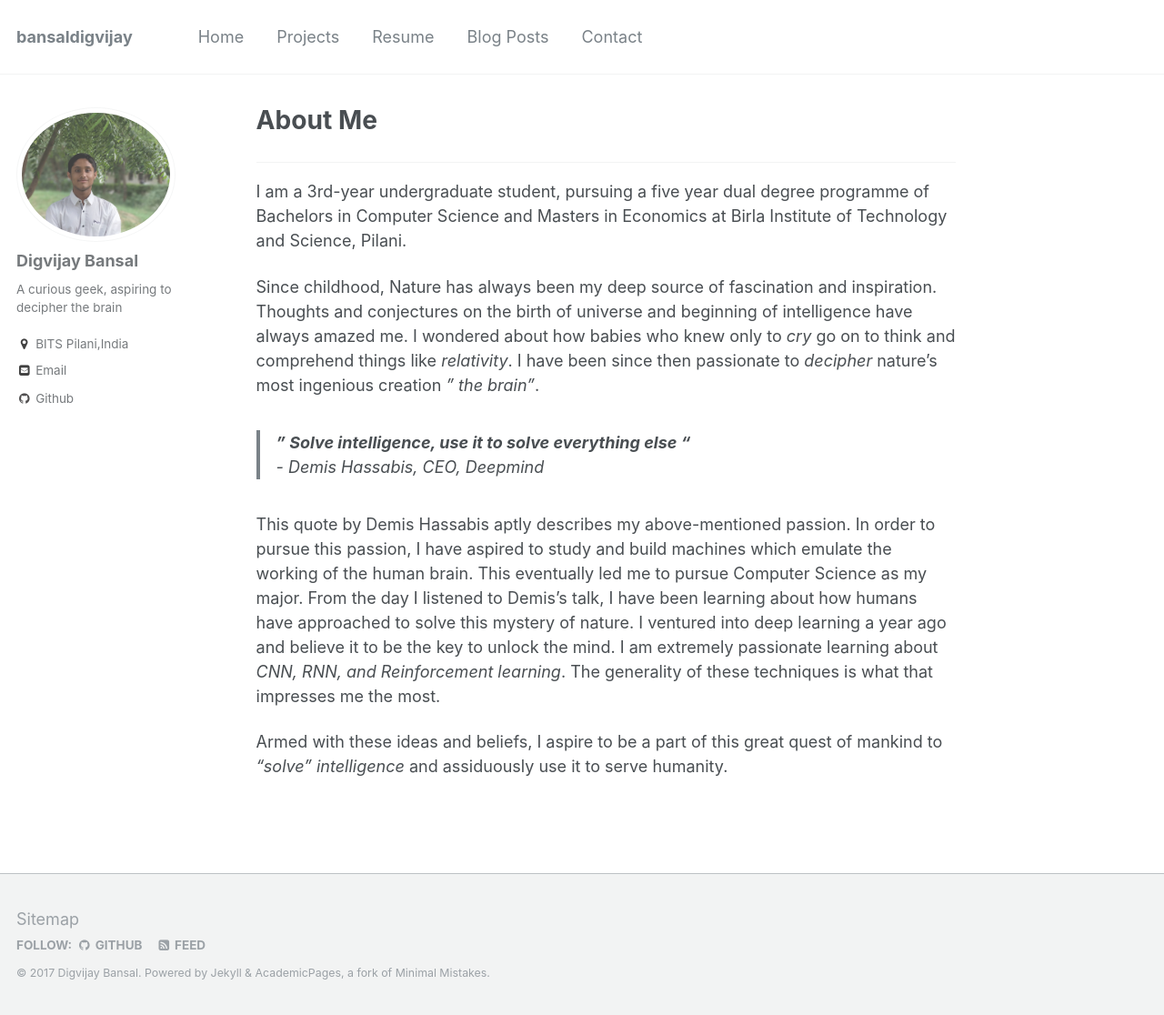
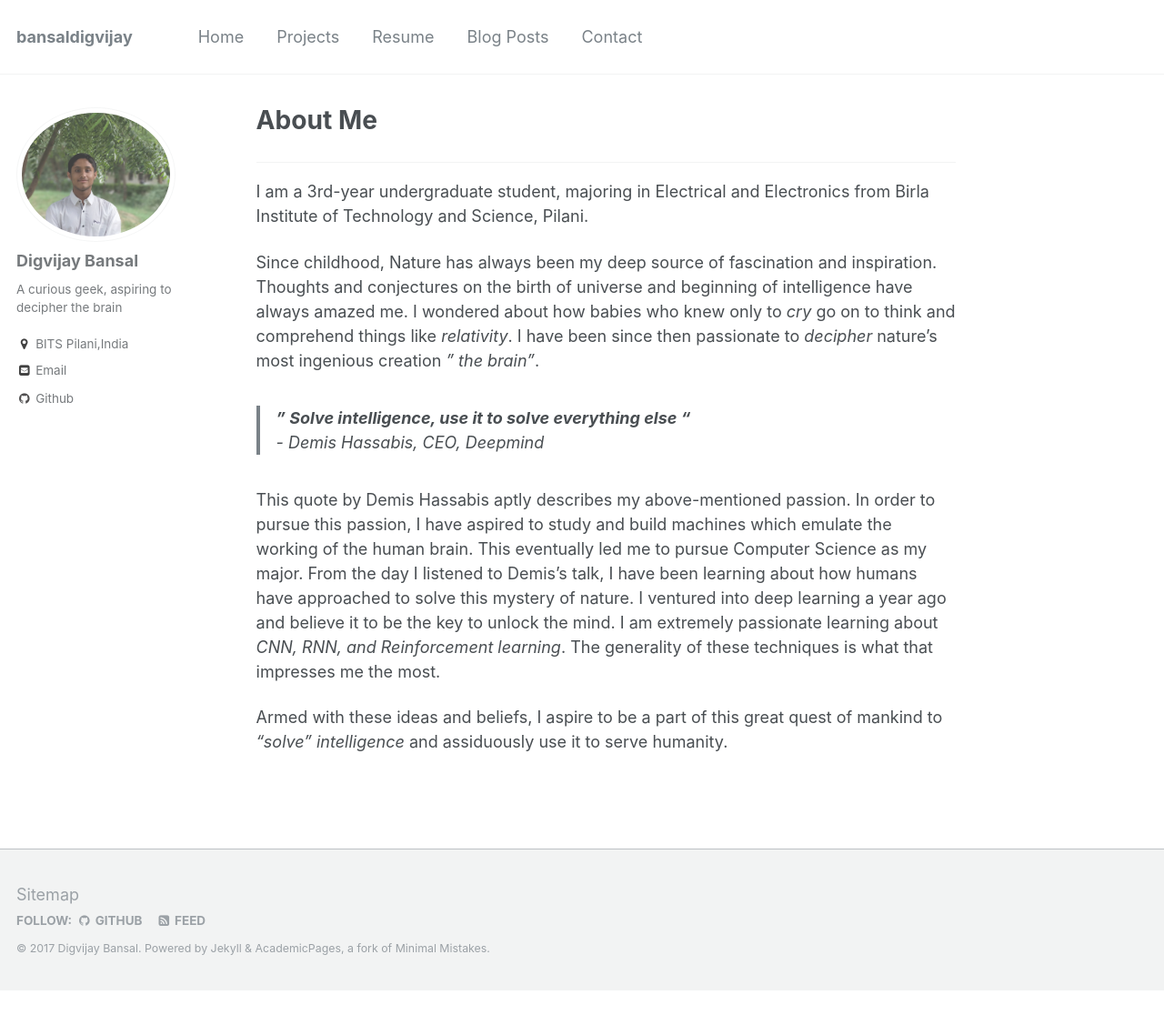
Before and after one commit to digvijay-bansal/digvijay-bansal.github.io, a Jekyll site: the page built from _pages/about.md, in a window 1280 px wide and 1116 px high. Shown: the whole window at 91% size. Built offline with Jekyll 4.4.1, drawn with Linux system fonts in a browser that asks for light colours.

Commit message:
Update about.md

```diff
--- a/_pages/about.md
+++ b/_pages/about.md
@@ -6,7 +6,7 @@ author_profile: true
 redirect_from:
 ---
 ***
-I am a 3rd-year undergraduate student, pursuing a five year dual degree programme of Bachelors in Computer Science and Masters in Economics at Birla Institute of Technology and Science, Pilani.
+I am a 3rd-year undergraduate student, majoring in Electrical and Electronics from Birla Institute of Technology and Science, Pilani.
 
 Since childhood, Nature has always been my deep source of fascination and inspiration. Thoughts and conjectures on the birth of universe and beginning of intelligence have always amazed me. I wondered about how babies who knew only to _cry_ go on to think and comprehend things like _relativity_. I have been since then passionate to _decipher_ nature's most ingenious creation _" the brain"_.
 
```
